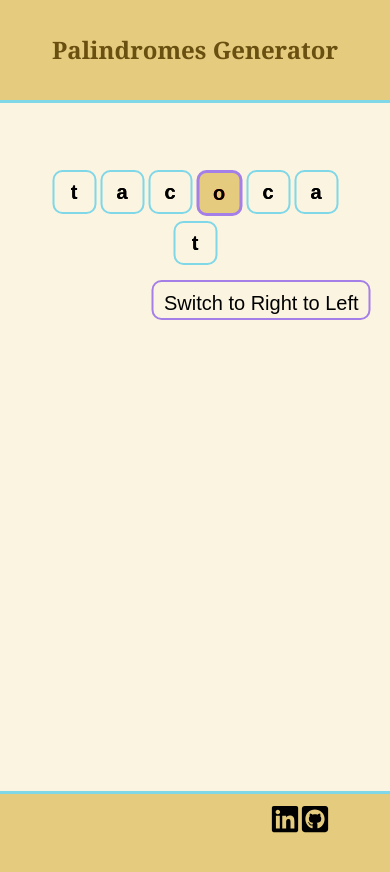
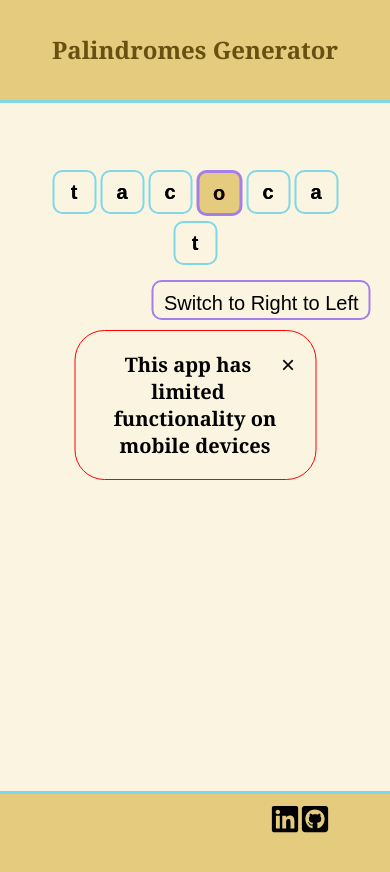
Before and after one commit to Ariellaw/palindromer, an Angular app: page / in a window 390 px wide. Shown: the top 872 px of the page. Built offline with nearby package versions, Linux system fonts and the light colour scheme.

Commit message:
added a message for mobile devices

```diff
--- a/src/app/app.component.html
+++ b/src/app/app.component.html
@@ -3,6 +3,12 @@
     <div class=main-container>
         <app-palindrom-editor></app-palindrom-editor>
         <app-text></app-text>
+        <div class="message-container" *ngIf="displayMessage">
+            <button style="cursor:pointer" class="close" aria-label="Close" (click)="closeMessage()">
+                <span aria-hidden="true">&times;</span>
+              </button>
+            <h1>This app has limited functionality on mobile devices</h1>
+        </div>
     </div>
     <app-footer></app-footer>
 </div>
--- a/src/app/app.component.scss
+++ b/src/app/app.component.scss
@@ -15,6 +15,27 @@
 
 }
 
+.close{
+  font-size: 24px;
+    color: black;
+    background-color: $main_color;
+    float: right;
+}
+
+.message-container{
+  width: 20rem;
+  padding: 2rem;
+  border-radius: 3rem;
+  border: 1px solid red;
+  margin-left: auto;
+  margin-right: auto;
+  margin-top:5rem;
+  display: none;
+  @media (max-width:1200px) {
+   display: block;
+  }
+
+}
 
 .hidden{
   visibility: hidden;
--- a/src/app/app.component.ts
+++ b/src/app/app.component.ts
@@ -6,12 +6,15 @@ import { Component, Input, OnInit } from '@angular/core';
   styleUrls: ['./app.component.scss']
 })
 export class AppComponent implements OnInit{
-  // title = 'palindromer';
+ displayMessage=true;
 
   ngOnInit() {
   }
 
   ngOnChanges(event){
   }
+  closeMessage(){
+    this.displayMessage = false;
+  }
 
 }
--- a/src/app/palindrom-editor/palindrom-editor.component.ts
+++ b/src/app/palindrom-editor/palindrom-editor.component.ts
@@ -64,15 +64,7 @@ export class PalindromEditorComponent implements OnInit {
     this.isRightToLeft = isRightToLeft;
   }
   onAddCharRight($event) {
-    // let rightIdx = $event.letterIdx;
-    // let leftIdx = this.lettersRight.length - 1 - rightIdx;
-    // this.focusOnNextPreviousElement(
-    //   PalindromSection.Right,
-    //   rightIdx,
-    //   true,
-    //   1,
-    //   this.lettersRight.length
-    // );
+    console.log("onAddCharRight event", $event)
     this.addNewChar(
       $event.oldChar,
       $event.newChar,
@@ -80,6 +72,12 @@ export class PalindromEditorComponent implements OnInit {
       this.lettersLeft,
       $event.idx
     );
+    // this.focusOnNextPreviousElement(
+    //   PalindromSection.Right,
+    //   $event.idx,
+    //   true,
+    //   1,
+    // );
   }
 
   onAddCharLeft($event) {
@@ -281,21 +279,21 @@ export class PalindromEditorComponent implements OnInit {
 
   focusOnNextPreviousElement(
     side: PalindromSection,
-    id,
+    idx,
     waitForIt,
     backOrForward,
     arrLength = null
   ){
     console.log("focusOnNextPreviousElement",side,
-      id,
+    idx,
       waitForIt,
       backOrForward)
-    let nextLetterBox = document.getElementById(side + (id + backOrForward));
+    let nextLetterBox = document.getElementById(side + (idx + backOrForward));
     if (nextLetterBox && !waitForIt) {
       nextLetterBox.focus();
     } else if (waitForIt) {
       let checkExist = setInterval(function() {
-        nextLetterBox = document.getElementById(side + (id + backOrForward));
+        nextLetterBox = document.getElementById(side + (idx + backOrForward));
         if (nextLetterBox) {
           nextLetterBox.focus();
           clearInterval(checkExist);
--- a/src/styles.scss
+++ b/src/styles.scss
@@ -10,6 +10,7 @@ html {
   background-color: $main_color;
   font-size: 10px;
   box-sizing: border-box;
+  font-family: Georgia, "Times New Roman", Times, serif;
 }
 
 .basic-char-box {
```
